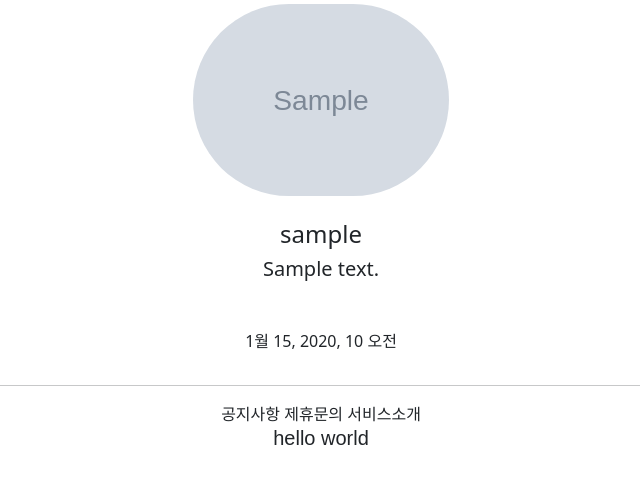
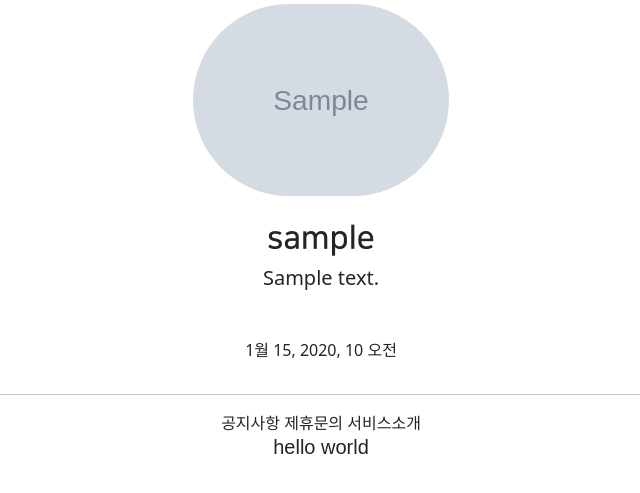
Before and after one commit to dayoorang/third_project, a Django app: page /accounts/detail/1 in a window 1280 px wide. Shown: the part 221-714 px from the top of the page, without its empty margins (319-959 px from the left). Run offline with Django 3.2, Linux system fonts and the light colour scheme; tables that the repository leaves empty hold one stand-in row (values such as "Sample post"); grey boxes marked "Sample" are stand-in pictures; parts of the project's set-up code (start-up, migrations or seed data) failed here and were passed over; some libraries are stand-ins or nearby versions; some web fonts are replaced.

Commit message:
210728 third_project commit 1

```diff
--- a/accountsapp/templates/accountsapp/detail.html
+++ b/accountsapp/templates/accountsapp/detail.html
@@ -8,11 +8,16 @@
             <img src="{{ target_user.profile.image.url }}"
                     class="profile_image m-4"
                      alt="profile image">
-            <h4>{{target_user.profile.nickname }}</h4>
+            <h2 class="NNS_B" >{{target_user.profile.nickname }}</h2>
             <h5>{{ target_user.profile.messages }}</h5>
         {% else %}
-            <a href = {% url 'profileapp:create' %}></a>
+            <h2>
+                <a href={%  url 'profileapp:create' %}
+                    Create Profile
+            </h2>
         {% endif %}
+
+
     </div>
     <div>
         {{target_user.date_joined }}
--- a/static/base.css
+++ b/static/base.css
@@ -20,3 +20,7 @@
     object-fit: cover;
 
 }
+
+.NNS_B {
+    font-family: "NanumSquareB", cursive;
+}
```
